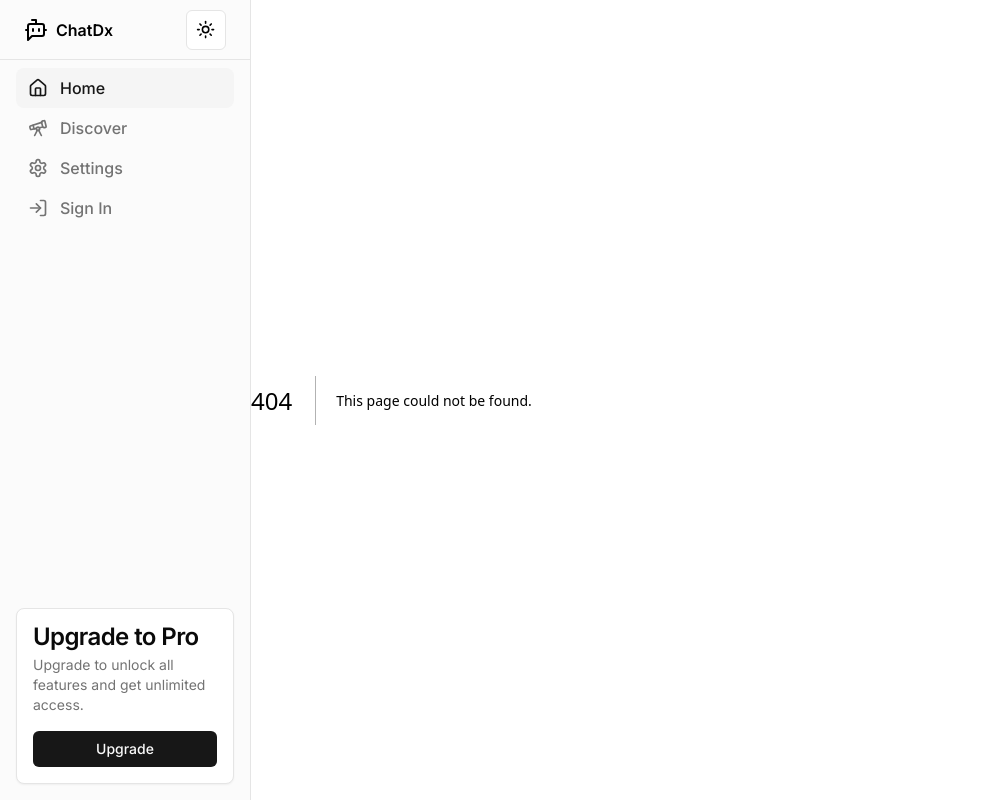
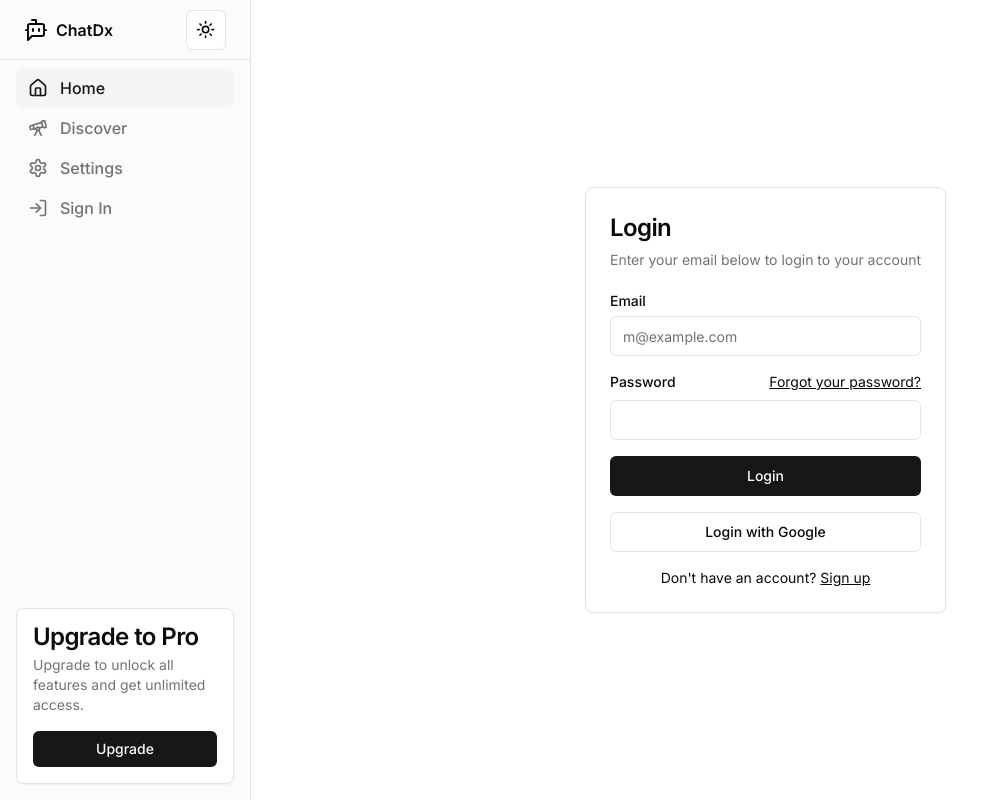
Before and after one commit to jeeven9/chatdx, a Next.js app: page /sign-in in a window 1280 px wide. Before the commit this address had no page. Shown: the whole page, without its empty margins (0-993 px from the left). Built offline with nearby package versions, Linux system fonts and the light colour scheme.

Commit message:
Add sign-in page

```diff
--- a/package.json
+++ b/package.json
@@ -11,6 +11,7 @@
   "dependencies": {
     "@radix-ui/react-dialog": "^1.1.1",
     "@radix-ui/react-dropdown-menu": "^2.1.1",
+    "@radix-ui/react-label": "^2.1.0",
     "@radix-ui/react-slot": "^1.0.2",
     "axios": "^1.7.2",
     "class-variance-authority": "^0.7.0",
--- /dev/null
+++ b/src/app/sign-in/page.tsx
@@ -0,0 +1,59 @@
+import Link from "next/link";
+
+import { Button } from "@/components/ui/button";
+import {
+  Card,
+  CardContent,
+  CardDescription,
+  CardHeader,
+  CardTitle,
+} from "@/components/ui/card";
+import { Input } from "@/components/ui/input";
+import { Label } from "@/components/ui/label";
+
+export default function LoginForm() {
+  return (
+    <Card className="m-auto max-w-sm">
+      <CardHeader>
+        <CardTitle className="text-2xl">Login</CardTitle>
+        <CardDescription>
+          Enter your email below to login to your account
+        </CardDescription>
+      </CardHeader>
+      <CardContent>
+        <div className="grid gap-4">
+          <div className="grid gap-2">
+            <Label htmlFor="email">Email</Label>
+            <Input
+              id="email"
+              type="email"
+              placeholder="m@example.com"
+              required
+            />
+          </div>
+          <div className="grid gap-2">
+            <div className="flex items-center">
+              <Label htmlFor="password">Password</Label>
+              <Link href="#" className="ml-auto inline-block text-sm underline">
+                Forgot your password?
+              </Link>
+            </div>
+            <Input id="password" type="password" required />
+          </div>
+          <Button type="submit" className="w-full">
+            Login
+          </Button>
+          <Button variant="outline" className="w-full">
+            Login with Google
+          </Button>
+        </div>
+        <div className="mt-4 text-center text-sm">
+          Don&apos;t have an account?{" "}
+          <Link href="#" className="underline">
+            Sign up
+          </Link>
+        </div>
+      </CardContent>
+    </Card>
+  );
+}
--- a/src/components/mobile-nav.tsx
+++ b/src/components/mobile-nav.tsx
@@ -33,7 +33,7 @@ export default function MobileNav() {
         </div>
         <nav className="grid gap-2 text-md font-medium">
           <Link
-            href="#"
+            href="/"
             className="mx-[-0.65rem] flex items-center gap-4 rounded-xl px-3 py-2 bg-muted text-foreground hover:text-foreground"
           >
             <Home className="h-5 w-5" />
@@ -54,7 +54,7 @@ export default function MobileNav() {
             Settings
           </Link>
           <Link
-            href="#"
+            href="/sign-in"
             className="mx-[-0.65rem] flex items-center gap-4 rounded-xl px-3 py-2 text-muted-foreground hover:text-foreground"
           >
             <LogIn className="h-5 w-5" />
--- a/src/components/sidebar.tsx
+++ b/src/components/sidebar.tsx
@@ -30,7 +30,7 @@ export default function Sidebar() {
         <div className="flex-1">
           <nav className="flex flex-col px-4 text-md font-medium">
             <Link
-              href="#"
+              href="/"
               className="flex items-center gap-3 rounded-lg px-3 py-2 text-primary bg-muted transition-all hover:text-primary"
             >
               <Home className="h-5 w-5" />
@@ -51,7 +51,7 @@ export default function Sidebar() {
               Settings
             </Link>
             <Link
-              href="#"
+              href="/sign-in"
               className="flex items-center gap-3 rounded-lg px-3 py-2 text-muted-foreground transition-all hover:text-primary"
             >
               <LogIn className="h-5 w-5" />
--- /dev/null
+++ b/src/components/ui/label.tsx
@@ -0,0 +1,26 @@
+"use client"
+
+import * as React from "react"
+import * as LabelPrimitive from "@radix-ui/react-label"
+import { cva, type VariantProps } from "class-variance-authority"
+
+import { cn } from "@/lib/utils"
+
+const labelVariants = cva(
+  "text-sm font-medium leading-none peer-disabled:cursor-not-allowed peer-disabled:opacity-70"
+)
+
+const Label = React.forwardRef<
+  React.ElementRef<typeof LabelPrimitive.Root>,
+  React.ComponentPropsWithoutRef<typeof LabelPrimitive.Root> &
+    VariantProps<typeof labelVariants>
+>(({ className, ...props }, ref) => (
+  <LabelPrimitive.Root
+    ref={ref}
+    className={cn(labelVariants(), className)}
+    {...props}
+  />
+))
+Label.displayName = LabelPrimitive.Root.displayName
+
+export { Label }
```
Also changed, not shown: 1 other file (tests, documents, lock files or other folders).
